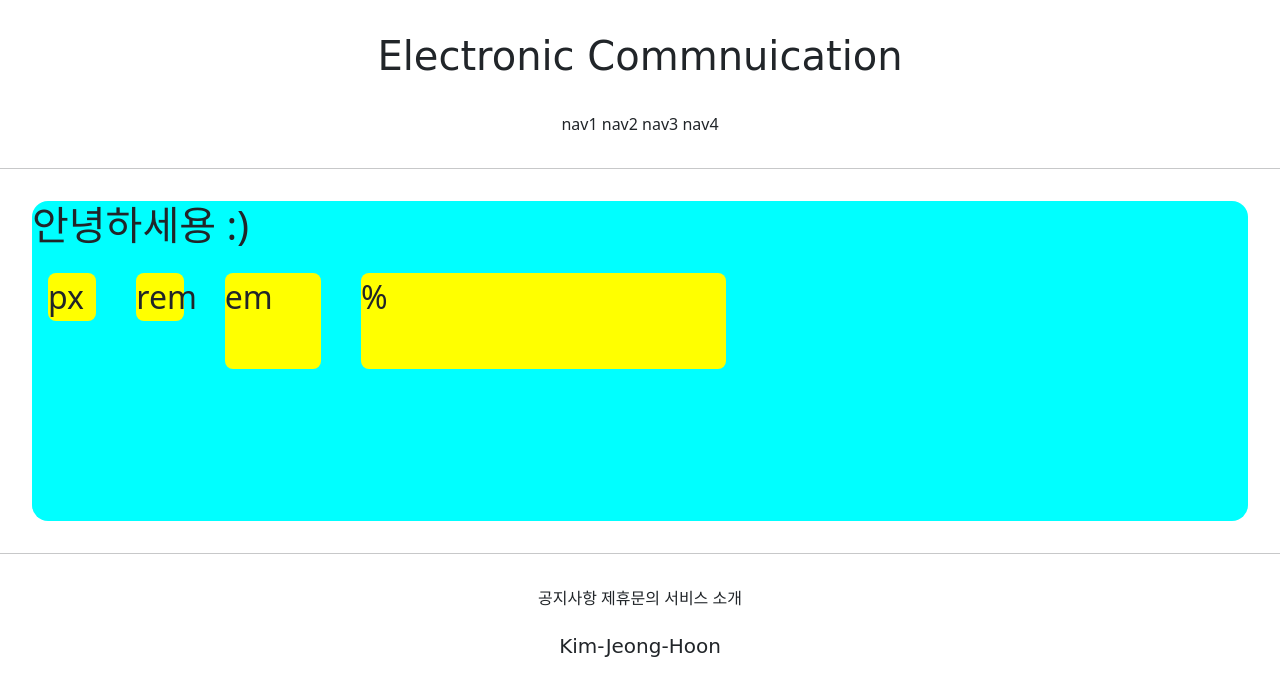
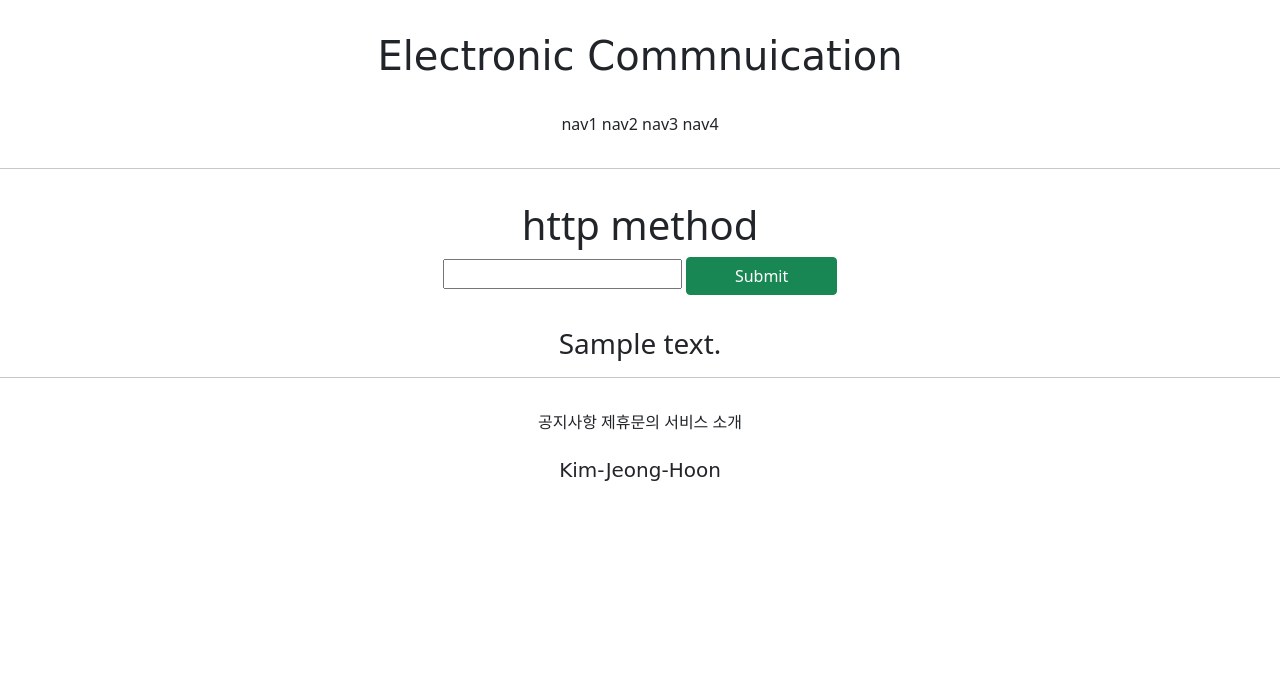
Before and after one commit to Hooni98/git_gis3_1, a Django app: template accountapp/templates/accountapp/hello_world.html in a window 1280 px wide. Shown: the top 696 px of the page. Run offline with Django 3.2, Linux system fonts and the light colour scheme; the template is opened without the code that fills it: most values are stand-ins (such as "Sample title", 1, 10 or a date in 2020); parts of the project's set-up code (start-up, migrations or seed data) failed here and were passed over; some web fonts are replaced.

Commit message:
7/13 3ban class commit 1

```diff
--- a/accountapp/templates/accountapp/hello_world.html
+++ b/accountapp/templates/accountapp/hello_world.html
@@ -1,27 +1,16 @@
 {% extends 'base.html' %}
 
 {% block content %}
-    <style>
-        .testing{
-            background-color: yellow;
-            margin : 1rem;
-            height : 48px;
-            width : 48px;
-            border-radius: .5rem;
-            display : inline-block;
-        }
-    </style>
+<div style = "text-align: center">
+    <div style = "margin: 2rem">
+        <h1>http method</h1>
 
-    <div style = "height: 20rem; background-color : aqua;
-     margin: 2rem; border-radius: 1rem; font-size: 2rem">
-        <h1>안녕하세용 :)</h1>
-
-    <div class = "testing" style = "height : 48px; width: 48px ">px</div>
-    <div class = "testing" style = "height : 3rem; width: 3rem ">rem</div>
-    <div class = "testing" style = "height : 3em; width: 3em ">em</div>
-    <div class = "testing" style = "height : 30%; width: 30% ">%</div>
-
+        <form action = "/accounts/hello_world/"method = 'post'>
+            {% csrf_token %}
+            <input type ="text"name = "input_text">
+            <input type ="submit" class="btn btn-success px-5">
+        </form>
     </div>
-
-
+    <h3>{{ model_instance.text }}</h3>
+</div>
 {% endblock %}
```
Also changed, not shown: accountapp/views.py (+13 -1 lines).
